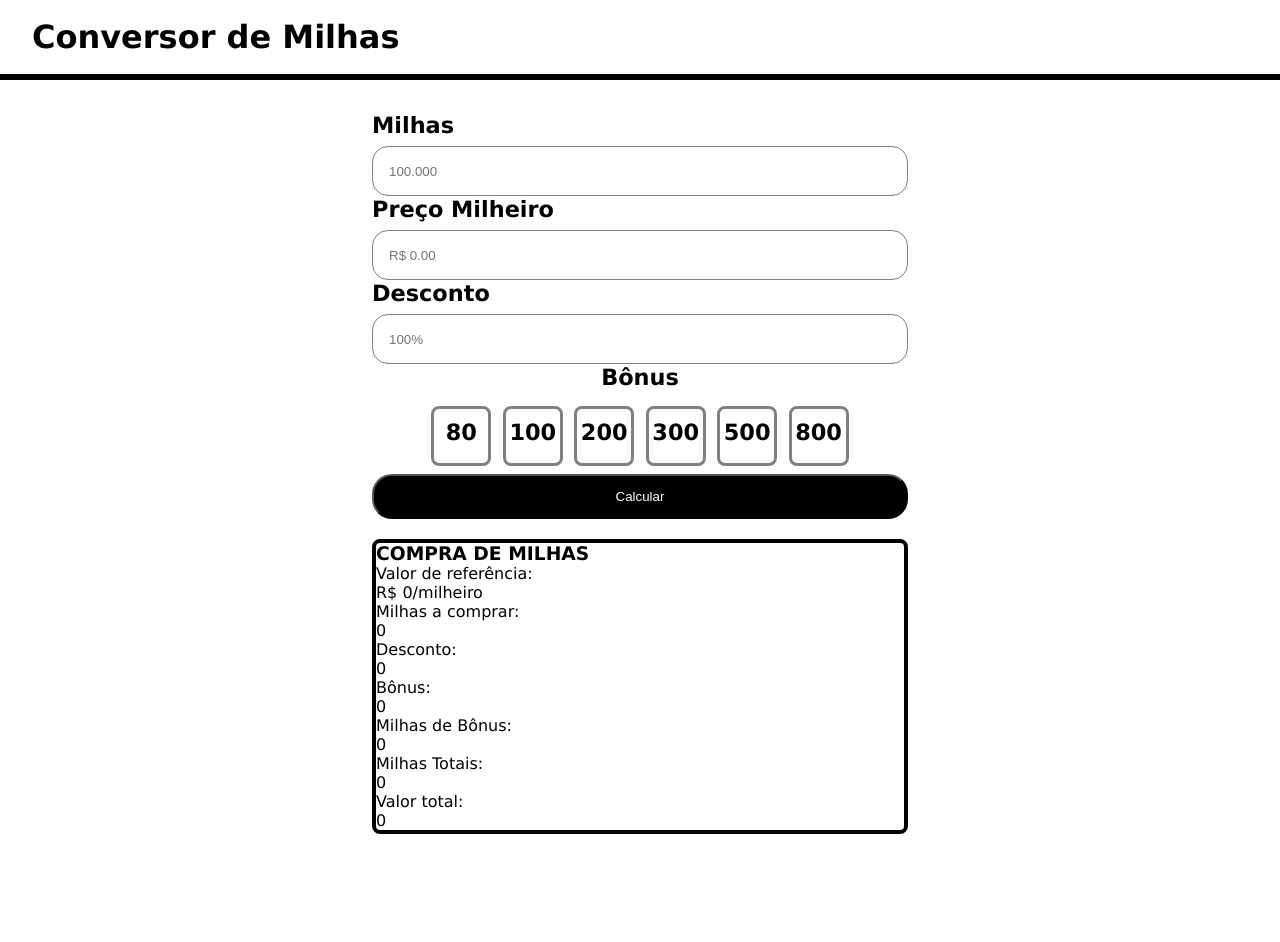
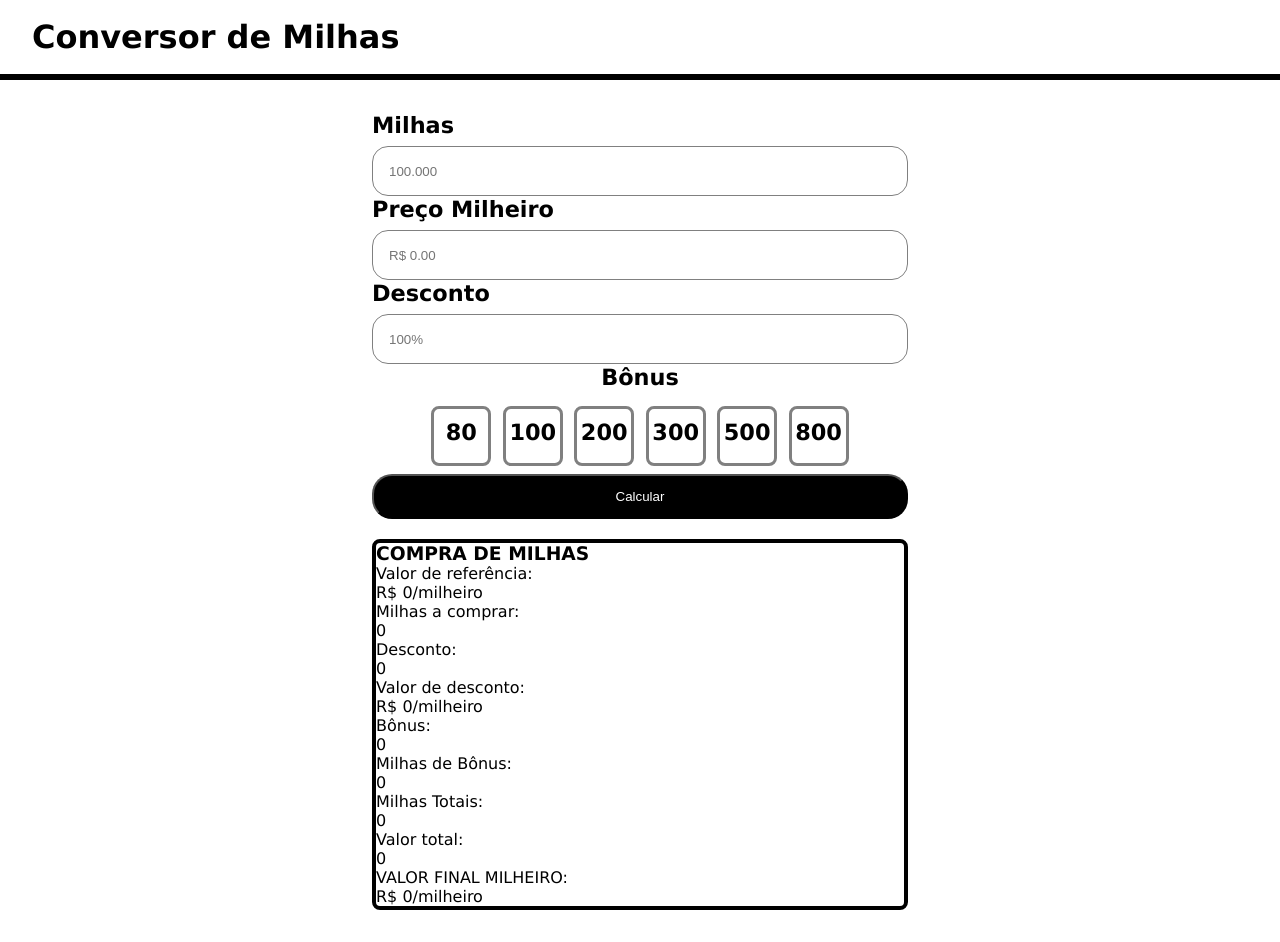
Before and after one commit to micherlane/projeto-conversor-milha, a React (Vite) app: page / in a window 1280 px wide. Before the commit the page ends 866 px from the top, so only its background shows below. Built offline with nearby package versions, Linux system fonts and the light colour scheme.

Commit message:
Calculo das Milhas

```diff
--- a/src/Components/Form/index.tsx
+++ b/src/Components/Form/index.tsx
@@ -4,6 +4,10 @@ import { Input } from "../ui/Input";
 import { Bonus } from '../Bonus';
 import { Resultado } from '../Resultado';
 import { useState, FormEvent } from 'react';
+import { CalculoBonusController } from '../../utils/controllers/CalculoBonusController';
+import { ConversorDadosNumber } from '../../utils/controllers/ConversorDadosNumber';
+import { CalculoDescontoController } from '../../utils/controllers/CalculoDescontController';
+import { CalculoValorPorMilhasController } from '../../utils/controllers/CalculoValorPorMilhasController';
 
 export function Form() {
 
@@ -27,6 +31,7 @@ export function Form() {
         milhasDeBonus: '0',
         milhasTotal: '0',
         valorTotal: '0',
+        valorPorMilhas: '0'
     });
     const [estaCalculadoResultado, setEstaCalculadoResultado] = useState(true);
 
@@ -53,17 +58,24 @@ export function Form() {
     const handleCalcular = (event: FormEvent) => {
         event.preventDefault();
 
-        console.log(milhasCompradas, valorReferencia, bonusSelecionado, desconto);
+        const milhasDeBonus = CalculoBonusController.calcularBonus(milhasCompradas, bonusSelecionado);
+
+        const milhasTotal = milhasDeBonus + ConversorDadosNumber.converterDados(milhasCompradas);
+
+        const valorComDesconto = CalculoDescontoController.calcularDesconto(valorReferencia, desconto);
+
+        const valorPorMilhas = CalculoValorPorMilhasController.calcularValorPorMilhas(milhasTotal, valorComDesconto);
 
         setResultado({
-            valorReferencia: '0',
-            milhasCompradas: '0',
-            desconto: '0',
-            valorDesconto: '0',
-            bonus: '0',
-            milhasDeBonus: '0',
-            milhasTotal: '0',
-            valorTotal: '0',
+            valorReferencia: valorReferencia,
+            milhasCompradas: milhasCompradas,
+            desconto: desconto,
+            valorDesconto: valorComDesconto.toString(),
+            bonus: bonusSelecionado.toString(),
+            milhasDeBonus: milhasDeBonus.toString(),
+            milhasTotal: milhasTotal.toString(),
+            valorTotal: valorComDesconto.toString(),
+            valorPorMilhas: valorPorMilhas.toString()
         })
         setEstaCalculadoResultado(true);
     }
--- a/src/Components/Resultado/index.tsx
+++ b/src/Components/Resultado/index.tsx
@@ -13,6 +13,7 @@ interface ResultadosObject {
     milhasDeBonus: string;
     milhasTotal: string;
     valorTotal: string;
+    valorPorMilhas: string;
 }
 export function Resultado( {resultados}: ResultadoProps){
     return (
@@ -24,6 +25,8 @@ export function Resultado( {resultados}: ResultadoProps){
             <p>{resultados.milhasCompradas}</p>
             <p>Desconto:</p>
             <p>{resultados.desconto}</p>
+            <p>Valor de desconto: </p>
+            <p>R$ {resultados.valorDesconto}/milheiro</p>
             <p>Bônus:</p>
             <p>{resultados.bonus}</p>
             <p>Milhas de Bônus: </p>
@@ -32,6 +35,8 @@ export function Resultado( {resultados}: ResultadoProps){
             <p>{resultados.milhasTotal}</p>
             <p>Valor total:</p>
             <p>{resultados.valorTotal}</p>
+            <p>VALOR FINAL MILHEIRO:</p>
+            <p>R$ {resultados.valorPorMilhas}/milheiro</p>
         </div>
     )
 }
--- a/src/utils/controllers/CalculoBonusController.ts
+++ b/src/utils/controllers/CalculoBonusController.ts
@@ -2,12 +2,11 @@ import { CalculoBonusService } from "../services/CalculoBonusService";
 import { ConversorDadosNumber } from "./ConversorDadosNumber";
 
 export class CalculoBonusController{
-    public static calcularBonus(milhasCompradas: string, quantidadeBonus: string): Object{
+    public static calcularBonus(milhasCompradas: string, quantidadeBonus: number): number{
         const milhasCompradasNumber = ConversorDadosNumber.converterDados(milhasCompradas);
-        const quantidadeBonusNumber =  ConversorDadosNumber.converterDados(quantidadeBonus);
 
-        const resultados = new CalculoBonusService().execute(milhasCompradasNumber, quantidadeBonusNumber);
+        const milhasDeBonus = new CalculoBonusService().execute(milhasCompradasNumber, quantidadeBonus);
 
-        return resultados;
+        return milhasDeBonus;
     }
 }
--- a/src/utils/controllers/CalculoDescontController.ts
+++ b/src/utils/controllers/CalculoDescontController.ts
@@ -2,12 +2,12 @@ import { CalculoDescontoService } from "../services/CalculoDescontoService";
 import { ConversorDadosNumber } from "./ConversorDadosNumber";
 
 export class CalculoDescontoController{
-    public static calcularDesconto(valorReferencia:string, valorDesconto: string): Object{
+    public static calcularDesconto(valorReferencia:string, valorDesconto: string): number{
         const valor = ConversorDadosNumber.converterDados(valorReferencia);
         const desconto =  ConversorDadosNumber.converterDados(valorDesconto);
 
-        const resultados = new CalculoDescontoService().execute(valor, desconto);
+        const valorComDesconto = new CalculoDescontoService().execute(valor, desconto);
 
-        return resultados;
+        return valorComDesconto;
     }
 }
--- /dev/null
+++ b/src/utils/controllers/CalculoValorPorMilhasController.ts
@@ -0,0 +1,8 @@
+import { CalculoValorPorMilhasService } from "../services/CalculoValorPorMilhas";
+
+export class CalculoValorPorMilhasController{
+    public static calcularValorPorMilhas(milhasTotais: number, valorTotal: number): number{
+       const valorPorMilhas = new CalculoValorPorMilhasService().execute(milhasTotais, valorTotal);
+       return valorPorMilhas;
+    }
+}
--- a/src/utils/services/CalculoBonusService.ts
+++ b/src/utils/services/CalculoBonusService.ts
@@ -1,11 +1,8 @@
 
 export class CalculoBonusService{
-    public execute(quantidadeMilhas: number, bonus: number): Object{
-        const milhasDeBonus = quantidadeMilhas + (quantidadeMilhas * bonus / 100);
-        return {
-            quantidadeMilhas,
-            milhasDeBonus,
-        };
+    public execute(quantidadeMilhas: number, bonus: number): number{
+        const milhasDeBonus = (quantidadeMilhas * bonus / 100);
+        return milhasDeBonus;
     }
 
 }
--- a/src/utils/services/CalculoDescontoService.ts
+++ b/src/utils/services/CalculoDescontoService.ts
@@ -1,11 +1,7 @@
-
 export class CalculoDescontoService{
-    public execute(valorReferencia: number, valorDeDesconto: number): Object{
+    public execute(valorReferencia: number, valorDeDesconto: number): number{
         const desconto = (valorReferencia * valorDeDesconto / 100);
-        const valorDesconto = valorReferencia - valorDeDesconto;
-        return {
-            desconto,
-            valorDesconto
-        };
+        const valorDesconto = valorReferencia - desconto;
+        return  valorDesconto;
     }
 }
--- /dev/null
+++ b/src/utils/services/CalculoValorPorMilhas.ts
@@ -0,0 +1,6 @@
+export class CalculoValorPorMilhasService {
+    public execute(milhasTotais: number, valorTotal: number){
+        const valorPorMilhas = valorTotal/milhasTotais * 1000;
+        return valorPorMilhas;
+    }
+}
```
